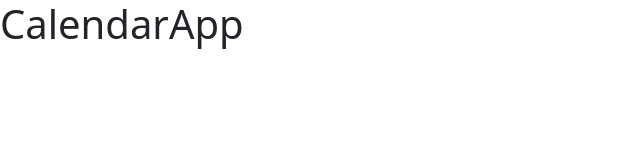
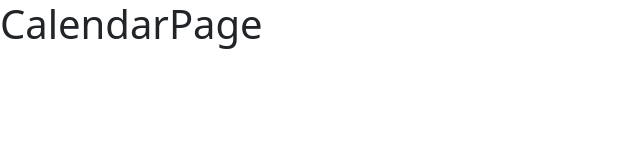
Before and after one commit to v-devOs/Calenda-App-Front, a React (Vite) app: page /auth in a window 1280 px wide. Shown: the top 160 px of the page, without its empty margins (0-640 px from the left). Built offline with nearby package versions, Linux system fonts and the light colour scheme.

Commit message:
Configuracion de rutas

```diff
--- a/index.html
+++ b/index.html
@@ -4,7 +4,7 @@
     <meta charset="UTF-8" />
     <link rel="icon" type="image/svg+xml" href="/vite.svg" />
     <meta name="viewport" content="width=device-width, initial-scale=1.0" />
-    <title>CalendaAppt</title>
+    <title>CalendaApp</title>
     <link href="https://cdn.jsdelivr.net/npm/bootstrap@5.3.0-alpha1/dist/css/bootstrap.min.css" rel="stylesheet" integrity="sha384-GLhlTQ8iRABdZLl6O3oVMWSktQOp6b7In1Zl3/Jr59b6EGGoI1aFkw7cmDA6j6gD" crossorigin="anonymous">
 
   </head>
--- a/src/CalendarApp.jsx
+++ b/src/CalendarApp.jsx
@@ -1,6 +1,10 @@
+import { BrowserRouter } from "react-router-dom"
+import { AppRouter } from "./router"
 
 export const CalendarApp = () => {
   return (
-    <h1>CalendarApp</h1>
+    <BrowserRouter>
+      <AppRouter/>
+    </BrowserRouter>
   )
 }
--- /dev/null
+++ b/src/auth/index.js
@@ -0,0 +1 @@
+export * from './pages/LoginPage'
--- /dev/null
+++ b/src/auth/pages/LoginPage.jsx
@@ -0,0 +1,6 @@
+
+export const LoginPage = () => {
+  return (
+    <h1>LoginPage</h1>
+  )
+}
--- /dev/null
+++ b/src/calendar/index.js
@@ -0,0 +1 @@
+export * from './pages/CalendarPage'
--- /dev/null
+++ b/src/calendar/pages/CalendarPage.jsx
@@ -0,0 +1,7 @@
+import React from 'react'
+
+export const CalendarPage = () => {
+  return (
+    <h1>CalendarPage</h1>
+  )
+}
--- /dev/null
+++ b/src/router/AppRouter.jsx
@@ -0,0 +1,26 @@
+import { Navigate, Route, Routes } from "react-router-dom"
+import { LoginPage } from "../auth"
+import { CalendarPage } from "../calendar"
+
+export const AppRouter = () => {
+
+  const authStatus = 'authenticated'
+
+  return (
+
+    <Routes>
+
+      {
+
+        ( authStatus === 'not-authenticated' )
+        ? <Route path="/auth/*" element={<LoginPage/>} />
+        : <Route path="/*" element={<CalendarPage />} />
+
+      }
+
+      <Route path="/*" element={<Navigate to={'/auth/*'} />} />
+
+    </Routes>
+
+  )
+}
--- /dev/null
+++ b/src/router/index.js
@@ -0,0 +1 @@
+export * from './AppRouter'
```
